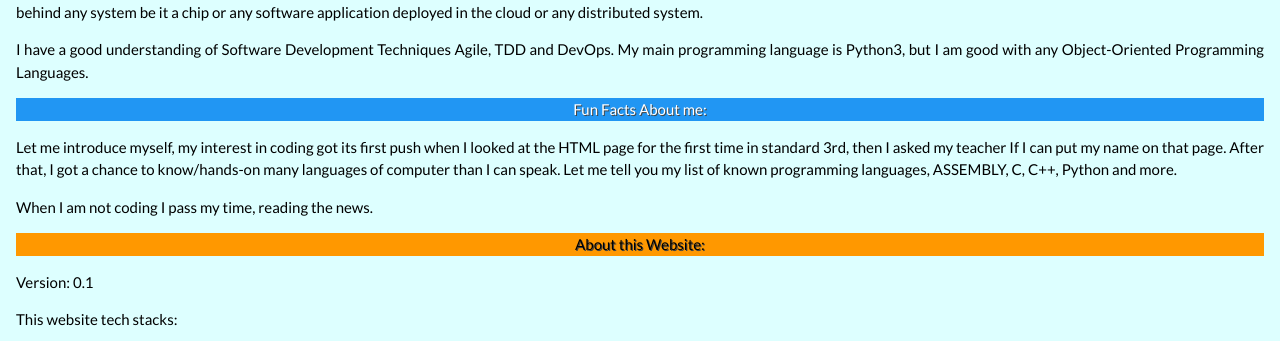
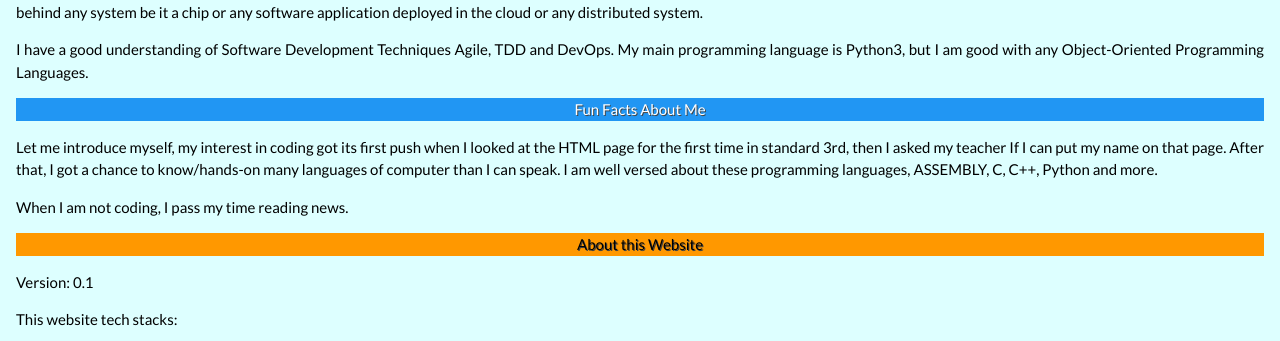
Before and after one commit to abhiwer/portfolio_Flask, a Flask app: page / in a window 1280 px wide. Shown: the part 1033-1374 px from the top of the page. Run offline with Flask 2, Linux system fonts and the light colour scheme.

Commit message:
Update index.html

```diff
--- a/templates/index.html
+++ b/templates/index.html
@@ -68,14 +68,14 @@ I have a deep interest in the logic behind any system be it a chip or any softwa
 
 <p class="w3-justify">I have a good understanding of Software Development Techniques Agile, TDD and DevOps.
   My main programming language is Python3, but I am good with any Object-Oriented Programming Languages.</p>
-<p class="w3-blue" style="text-shadow:1px 1px 0 #444">Fun Facts About me:</p>
+<p class="w3-blue" style="text-shadow:1px 1px 0 #444">Fun Facts About Me</p>
 <p class="w3-justify">Let me introduce myself, my interest in coding got its first push when I looked at the HTML page for the first time in standard 3rd, then I asked my teacher If I can put my name on that page.
 
-  After that, I got a chance to know/hands-on many languages of computer than I can speak. Let me tell you my list of known programming languages, ASSEMBLY, C, C++, Python and more.</p>
-<p class="w3-justify">When I am not coding I pass my time, reading the news.</p>
+  After that, I got a chance to know/hands-on many languages of computer than I can speak. I am well versed about these programming languages, ASSEMBLY, C, C++, Python and more.</p>
+<p class="w3-justify">When I am not coding, I pass my time reading news.</p>
 
 
-<p class="w3-orange" style="text-shadow:1px 1px 0 rgb(68, 68, 68)">About this Website:</p>
+<p class="w3-orange" style="text-shadow:1px 1px 0 rgb(68, 68, 68)">About this Website</p>
 <p class="w3-justify">Version: 0.1</p>
 <p class="w3-justify">This website tech stacks:</p>
 <p class="w3-justify">Flask, HTML/CSS, Python3.</p>
```
